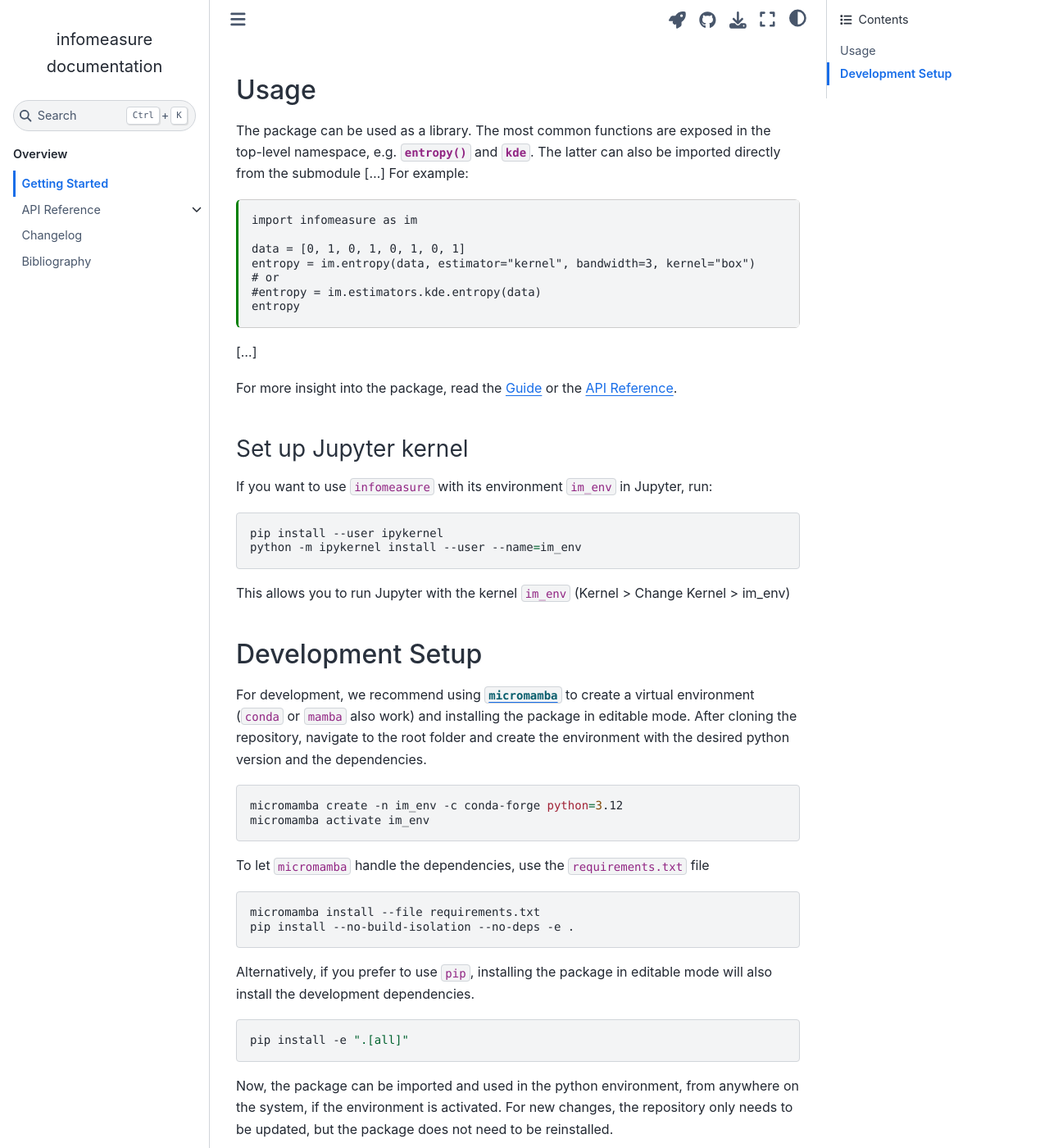
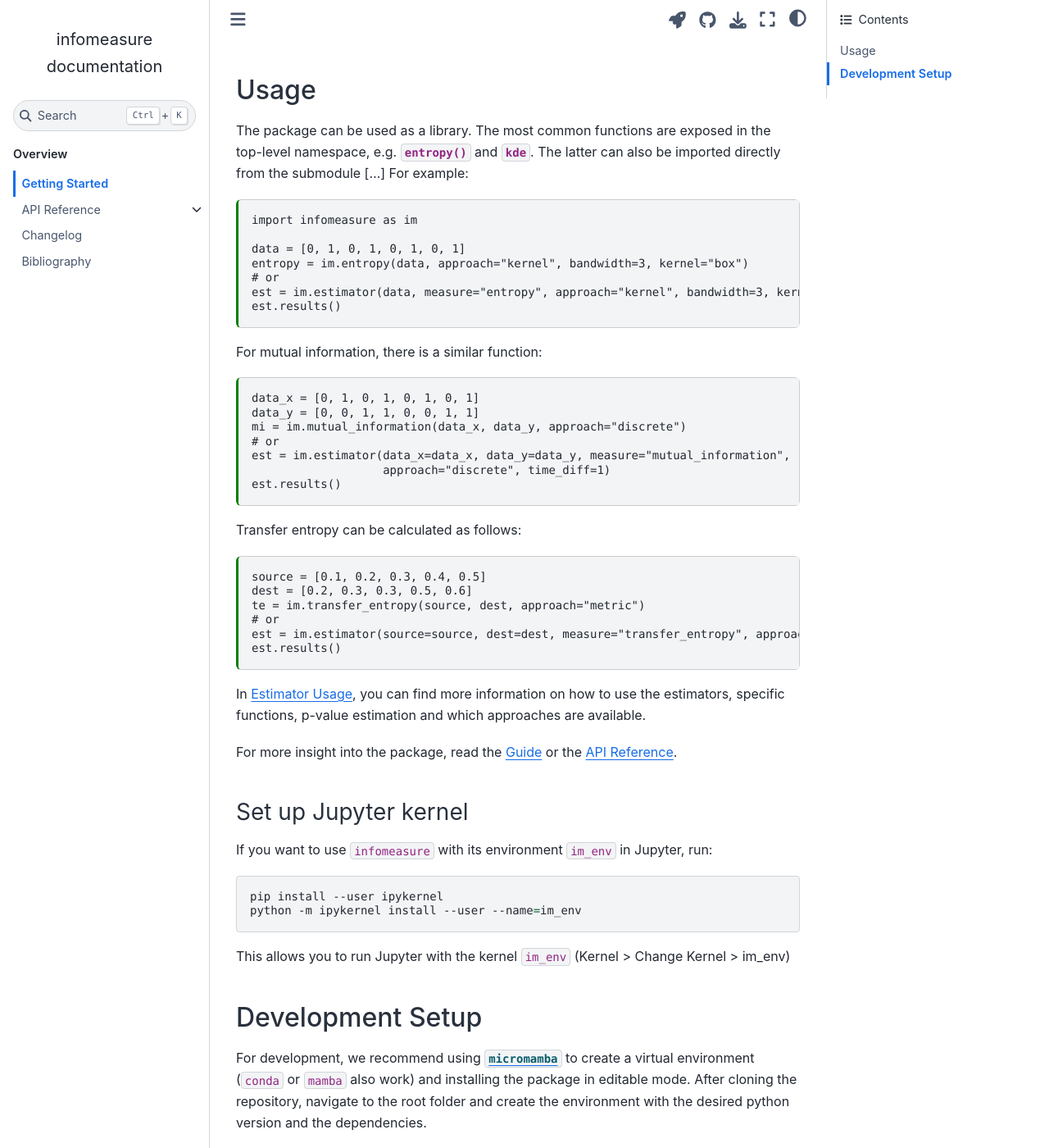
Before and after one commit to cbueth/infomeasure, a Sphinx documentation site: the page built from docs/getting_started.md, in a window 1280 px wide and 1400 px high, scrolled down 484 px. Shown: the whole window at 82% size. Built offline with Sphinx 7.4.7 and the Sphinx Book theme 1.1.4, drawn with Linux system fonts in a browser that asks for light colours; pages that are not in the unit, such as notebooks, are missing from menus.

Commit message:
📑 Add `estimator_usage.md` documentation page - update getting_started.md for new api - add inheritance diagram on api/index.rst - remove old reference

````diff
--- a/docs/conf.py
+++ b/docs/conf.py
@@ -35,6 +35,7 @@ extensions = [
     "sphinx.ext.viewcode",
     "sphinx.ext.mathjax",
     "sphinx.ext.autosectionlabel",
+    "sphinx.ext.inheritance_diagram",
     "sphinxcontrib.bibtex",
 ]
 
@@ -42,6 +43,8 @@ templates_path = ["_templates"]
 exclude_patterns = ["_build", "Thumbs.db", ".DS_Store"]
 
 bibtex_bibfiles = ["refs.bib"]
+
+inheritance_graph_attrs = dict(size='""', fontsize=14, ratio="compress", dpi=300)
 
 source_suffix = {
     ".rst": "restructuredtext",
@@ -55,6 +58,8 @@ language = "en"
 myst_enable_extensions = ["colon_fence", "deflist", "dollarmath", "amsmath"]
 myst_heading_anchors = 3
 nb_execution_timeout = 180
+
+numpydoc_xref_param_type = True
 
 # -- Options for HTML output -------------------------------------------------
 # https://www.sphinx-doc.org/en/master/usage/configuration.html#options-for-html-output
--- a/docs/getting_started.md
+++ b/docs/getting_started.md
@@ -42,15 +42,36 @@ submodule
 import infomeasure as im
 
 data = [0, 1, 0, 1, 0, 1, 0, 1]
-entropy = im.entropy(data, estimator="kernel", bandwidth=3, kernel="box")
+entropy = im.entropy(data, approach="kernel", bandwidth=3, kernel="box")
 # or
-#entropy = im.estimators.kde.entropy(data)
-entropy
+est = im.estimator(data, measure="entropy", approach="kernel", bandwidth=3, kernel="box")
+est.results()
 ```
 
-[...]
+For mutual information, there is a similar function:
 
-[//]: # (TODO: Also show MI and TE examples)
+```{code-cell}
+data_x = [0, 1, 0, 1, 0, 1, 0, 1]
+data_y = [0, 0, 1, 1, 0, 0, 1, 1]
+mi = im.mutual_information(data_x, data_y, approach="discrete")
+# or
+est = im.estimator(data_x=data_x, data_y=data_y, measure="mutual_information",
+                   approach="discrete", time_diff=1)
+est.results()
+```
+
+Transfer entropy can be calculated as follows:
+
+```{code-cell}
+source = [0.1, 0.2, 0.3, 0.4, 0.5]
+dest = [0.2, 0.3, 0.3, 0.5, 0.6]
+te = im.transfer_entropy(source, dest, approach="metric")
+# or
+est = im.estimator(source=source, dest=dest, measure="transfer_entropy", approach="metric")
+est.results()
+```
+
+In [Estimator Usage](guide/estimator_usage.md), you can find more information on how to use the estimators, specific functions, p-value estimation and which approaches are available.
 
 For more insight into the package, read the [Guide](guide/index.myst)
 or the [API Reference](api/index.rst).
--- a/docs/index.rst
+++ b/docs/index.rst
@@ -9,6 +9,7 @@ the details of the inner workings can be found on the `Reference pages <guide>`_
 Furthermore, you can also find the `API documentation <api/index.html>`__.
 
 .. toctree::
+   :name: overview
    :caption: Overview
    :maxdepth: 1
    :glob:
````
Also changed, not shown: docs/api/index.rst (+12 -0 lines), docs/guide/estimation/discrete_estimation.md (deleted, +0 -89 lines), docs/guide/estimation/kernel_estimation.md (deleted, +0 -7 lines), docs/guide/estimator_usage.md (added, +237 -0 lines), 4 other files.
